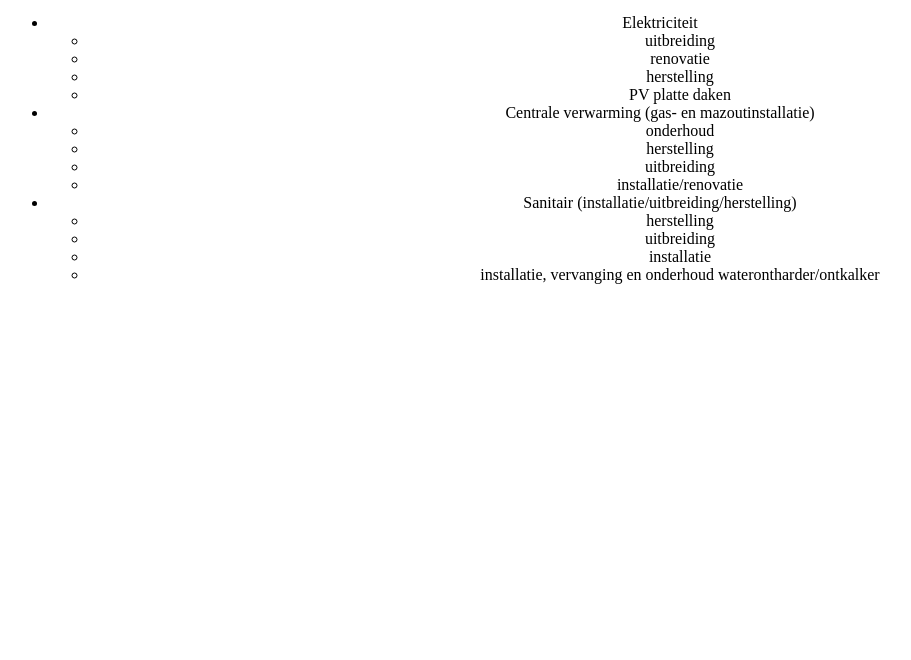
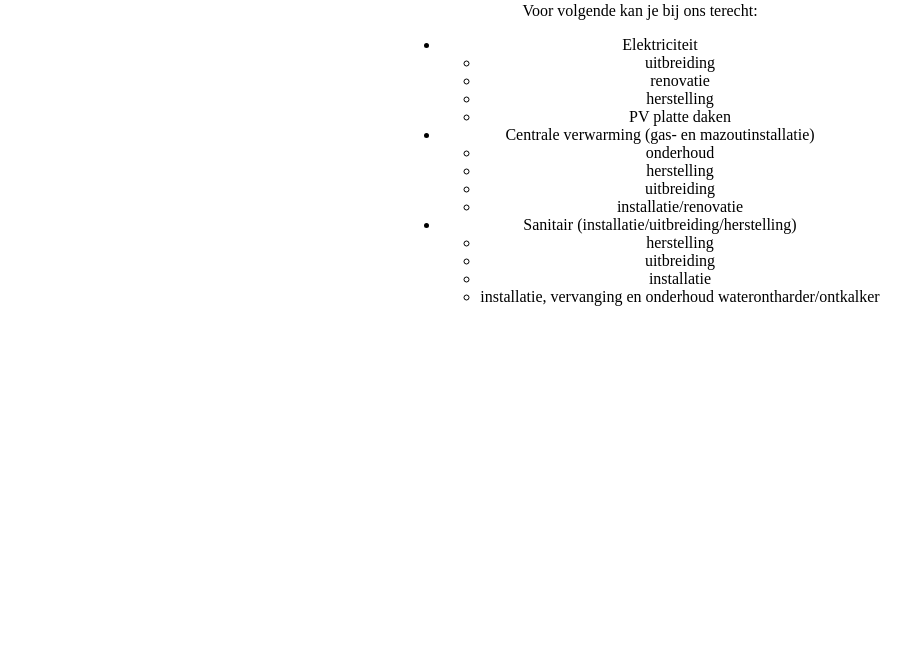
Before and after one commit to MUQProjects/raestechnics, a plain HTML site: page index.html in a window 1280 px wide. Shown: the part 140-800 px from the top of the page, without its empty margins (0-911 px from the left). Drawn offline with Linux system fonts and the light colour scheme.

Commit message:
Update index.html

```diff
--- a/index.html
+++ b/index.html
@@ -4,6 +4,7 @@
   </head>
   <body>
     <div id="container" style="text-align: center;">
+      <div id="content" style="display: inline-block;">
         <h1>RaesTechnics.be</h1>
         Hoogstraat 102 - 9450 Haaltert<br>
         0496 26 47 04<br><br>
@@ -32,5 +33,6 @@
             </ul>
         </ul>
       </div>
+    </div>
   </body>
 </html>
```
Lines whose indentation alone changed are shown as unchanged.
